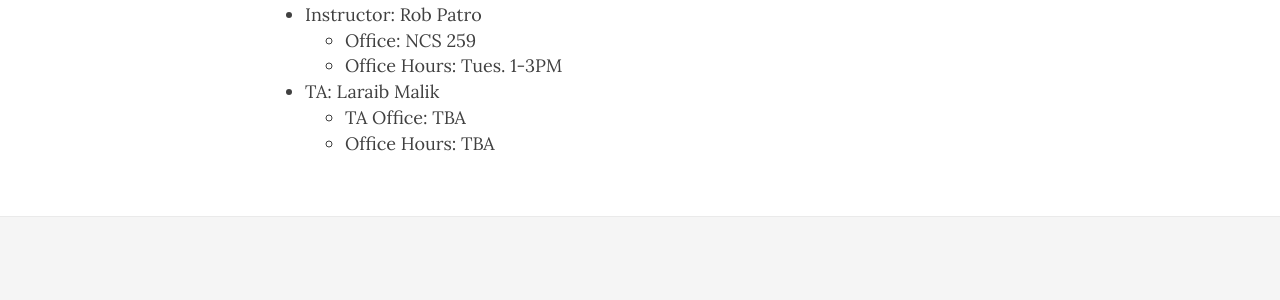
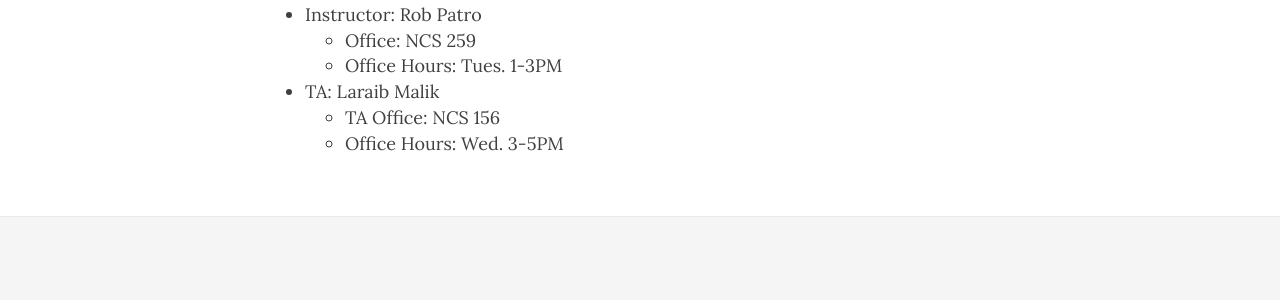
Before and after one commit to rob-p/CSE549F16, a Jekyll site: the page built from aboutme.md, in a window 1280 px wide. Shown: the part 511-811 px from the top of the page. Built offline with Jekyll 4.4.1, drawn with Linux system fonts in a browser that asks for light colours; nearby versions of some CDN libraries.

Commit message:
update TA

```diff
--- a/aboutme.md
+++ b/aboutme.md
@@ -18,5 +18,5 @@ is relevant to the topics we cover.
 	- Office: NCS 259
     - Office Hours: Tues. 1-3PM
 - TA: Laraib Malik
-	- TA Office: TBA
-    - Office Hours: TBA
+	- TA Office: NCS 156
+    - Office Hours: Wed. 3-5PM
```
